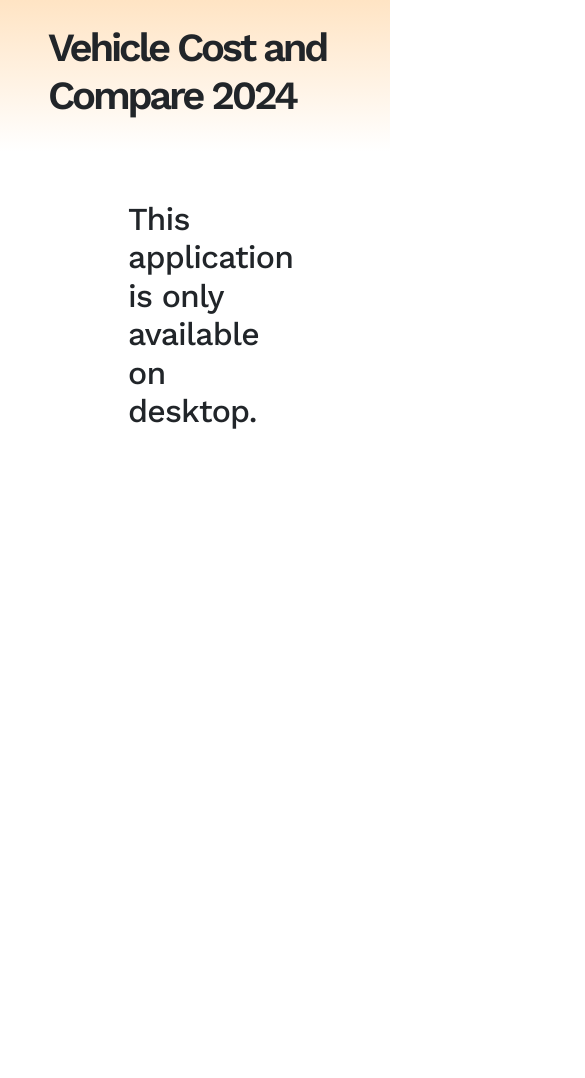
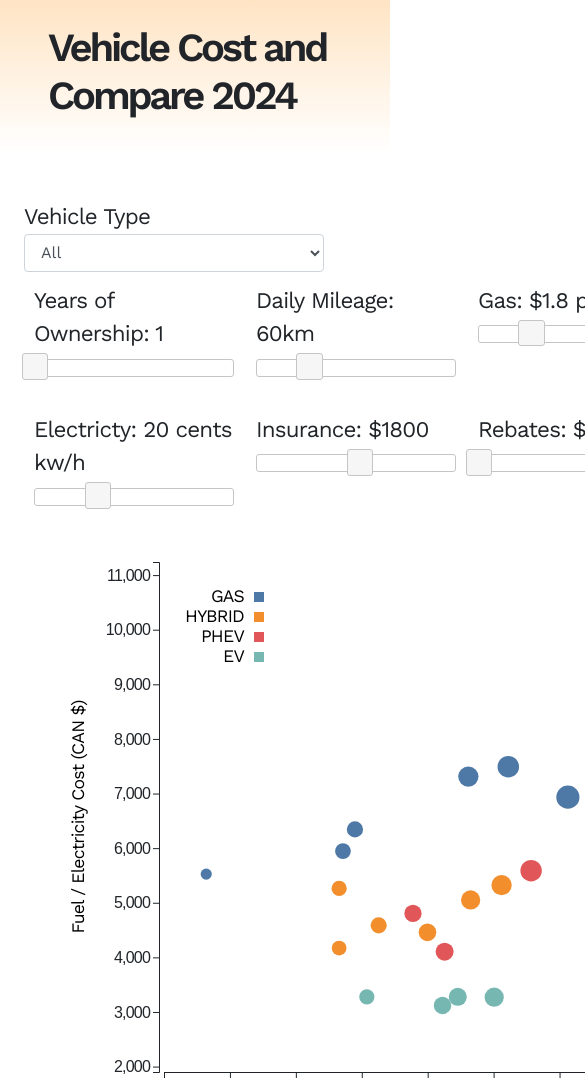
Before and after one commit to GraemeRMorgan/vehicle-cost-vercel, a website with bundled scripts: page index.html in a window 390 px wide. Shown: the top 1078 px of the page, 585 px wide, since content can reach past the window. Before the commit the page ends 844 px from the top, so only its background shows below. Built offline with nearby package versions, Linux system fonts and the light colour scheme.

Commit message:
Mobile might be working. I have to check to see if the jQuery sliders are working.

```diff
--- a/css/style.css
+++ b/css/style.css
@@ -11,16 +11,12 @@ h1 {
 }
 
 #chart-area svg {
-  margin-left: auto;
+  /* margin-left: auto; */
   margin-right: auto;
   display: block;
   font-size: 1.1rem;
 }
-@media(max-width: 1000px){
-  #chart-area {
-    display: none;
-  }
-}
+
 
 #logo {
   height: 50px;
@@ -39,7 +35,7 @@ h1 {
   width: 100%;
 }
 
-.buttonNav{
+.buttonNav {
   align-items: center;
   display: none;
 }
@@ -73,42 +69,51 @@ h1 {
 
 .wrapper {
   display: flex;
-  /* justify-content: center; */
+  justify-content: center;
   flex-direction: row;
+  width: 100%;
   gap: 12px;
   padding: 48px 128px;
 }
-@media (max-width: 1000px){
-  .wrapper {
-    display: none;
-  }
-}
-
-.warningWrapper {
-  display: flex;
-  /* justify-content: center; */
-  flex-direction: row;
-  gap: 12px;
-  padding: 48px 128px;
-  display: none;
-}
-@media (max-width: 1000px){
-  .warningWrapper{
-    display: block;
-  }
-}
-
 
 .col1 {
-  /* background-color: bisque; */
   display: flex;
-  /* display: none; */
+  flex: 1;
   flex-direction: column;
   gap: 12px;
 }
 
-.col2 {
-  margin-right: -320px;
+
+.col2 {}
+
+@media(max-width: 1168px) {
+  .wrapper {
+    flex-direction: column;
+    padding: 48px 24px;
+    font-size: 1.4rem;
+  }
+
+  .col1 {
+    display: grid;
+    grid-template-columns: 1fr 1fr 1fr;
+  }
+
+  #slider-div-year,
+  #slider-div-mileage,
+  #slider-div-gas,
+  #slider-div-electricity,
+  #slider-div-rebate,
+  #slider-div-insurance {
+    width: 200px;
+    margin-left: 10px;
+  }
+
+  .dropDown {
+    grid-column: span 3;
+  }
+
+
+
 }
 
 
@@ -125,6 +130,7 @@ h1 {
 
 .dropDown {
   display: flex;
-  width: 50%;
+  width: 300px;
+  /* display: none; */
   flex-direction: column;
 }
--- a/index.html
+++ b/index.html
@@ -46,9 +46,7 @@
     </nav>
 
     <!-- Bootstrap grid setup -->
-    <div class="warningWrapper">
-      <h2>This application is only available on desktop.</h2>
-    </div>
+
     <div class="wrapper">
       <div class="col1">
         <!-- <div class="playReset">
@@ -83,27 +81,26 @@
         <div class="slider">
           <div id="slider-div-gas">
             <label
-              >Gas Price: <span>$</span><span id="gas">1.80</span
+              >Gas: <span>$</span><span id="gas">1.80</span
               ><span> per litre</span></label
             >
             <div id="gas-slider"></div>
           </div>
         </div>
 
+
         <div class="slider">
           <div id="slider-div-electricity">
-            <label
-              >Electricty Price: <span id="electricity">12</span
-              ><span> cents kw/h</span></label
-            >
+            <label>Electricty: <span id="electricity">12</span><span> cents kw/h</span></label>
             <div id="electricity-slider"></div>
           </div>
         </div>
 
+
         <div class="slider">
           <div id="slider-div-insurance">
             <label
-              >Annual Insurance: <span>$</span
+              >Insurance: <span>$</span
               ><span id="insurance">1800</span></label
             >
             <div id="insurance-slider"></div>
@@ -113,14 +110,14 @@
         <div class="slider">
           <div id="slider-div-rebate">
             <label
-              >Provincial Rebate: <span>$</span
+              >Rebates: <span>$</span
               ><span id="rebate">0</span></label
             >
             <div id="rebate-slider"></div>
           </div>
         </div>
 
-        <div class="form-check">
+        <!-- <div class="form-check">
           <input
             class="form-check-input"
             type="checkbox"
@@ -130,12 +127,11 @@
           <label class="form-check-label" for="flexCheckDefault">
             Federal Rebate
           </label>
-        </div>
+        </div> -->
       </div>
       <div class="col2">
-        <div class="col-md-10">
           <div id="chart-area"></div>
-        </div>
+
       </div>
     </div>
 
@@ -161,6 +157,8 @@
       integrity="sha256-VazP97ZCwtekAsvgPBSUwPFKdrwD3unUfSGVYrahUqU="
       crossorigin="anonymous"
     ></script>
+    <script src="https://cdnjs.cloudflare.com/ajax/libs/jqueryui-touch-punch/0.2.3/jquery.ui.touch-punch.min.js"></script>
+
     <script src="js/d3-tip.js"></script>
     <!-- Custom JS -->
     <script src="js/main.js"></script>
--- a/js/main.js
+++ b/js/main.js
@@ -1,6 +1,8 @@
 const MARGIN = { LEFT: 120, RIGHT: 10, TOP: 10, BOTTOM: 100 };
-const WIDTH = 800 - MARGIN.LEFT - MARGIN.RIGHT;
+const WIDTH = 900 - MARGIN.LEFT - MARGIN.RIGHT;
 const HEIGHT = 620 - MARGIN.TOP - MARGIN.BOTTOM;
+
+
 
 // Flag for jumping between data on Y axis
 let flag = true;
@@ -102,6 +104,8 @@ const svg = d3
   .append("g")
   .attr("transform", `translate(${MARGIN.LEFT}, ${MARGIN.TOP})`);
 
+
+
 const g = svg
   .append("g")
   .attr("transform", `translate(${MARGIN.LEFT}, ${MARGIN.TOP})`);
@@ -141,7 +145,7 @@ const yAxisGroup = g
 const radiusScale = d3
   .scaleLinear()
   .domain([34720, 78400]) // Range of cost values
-  .range([3,13]); // Range of radius values
+  .range([3, 13]); // Range of radius values
 
 // Add labels
 svg
@@ -204,7 +208,7 @@ d3.json("data/vehicleCost.json").then((data) => {
 
   const legend = g
     .append("g")
-    .attr("transform", `translate(${WIDTH - 680}, ${HEIGHT - 480})`);
+    .attr("transform", `translate(${WIDTH - 780}, ${HEIGHT - 480})`);
 
   vehicleTypes.forEach((vehicle, i) => {
     const legendeRow = legend
@@ -270,7 +274,7 @@ $("#date-slider").slider({
   },
 });
 
-// Mileage Slider
+// Mileage Slider - jQuery
 $("#mileage-slider").slider({
   min: 10,
   max: 200,
@@ -281,6 +285,7 @@ $("#mileage-slider").slider({
     update(vehicles, time, mileage, annualMileage);
   },
 });
+
 
 // Gas Price
 $("#gas-slider").slider({
@@ -311,7 +316,7 @@ $("#electricity-slider").slider({
 // Provincial Rebate
 $("#rebate-slider").slider({
   min: 0,
-  max: 8000,
+  max: 15000,
   step: 500,
   value: 0,
   slide: (event, ui) => {
@@ -518,4 +523,5 @@ function update(vehicles, time, mileage, annualMileage, annualGas) {
   $("#rebate-slider").slider("value", Number(provincialRebate));
   $("#insurance")[0].innerHTML = String(insurance);
   $("#insurance-slider").slider("value", Number(insurance));
+
 }
```
